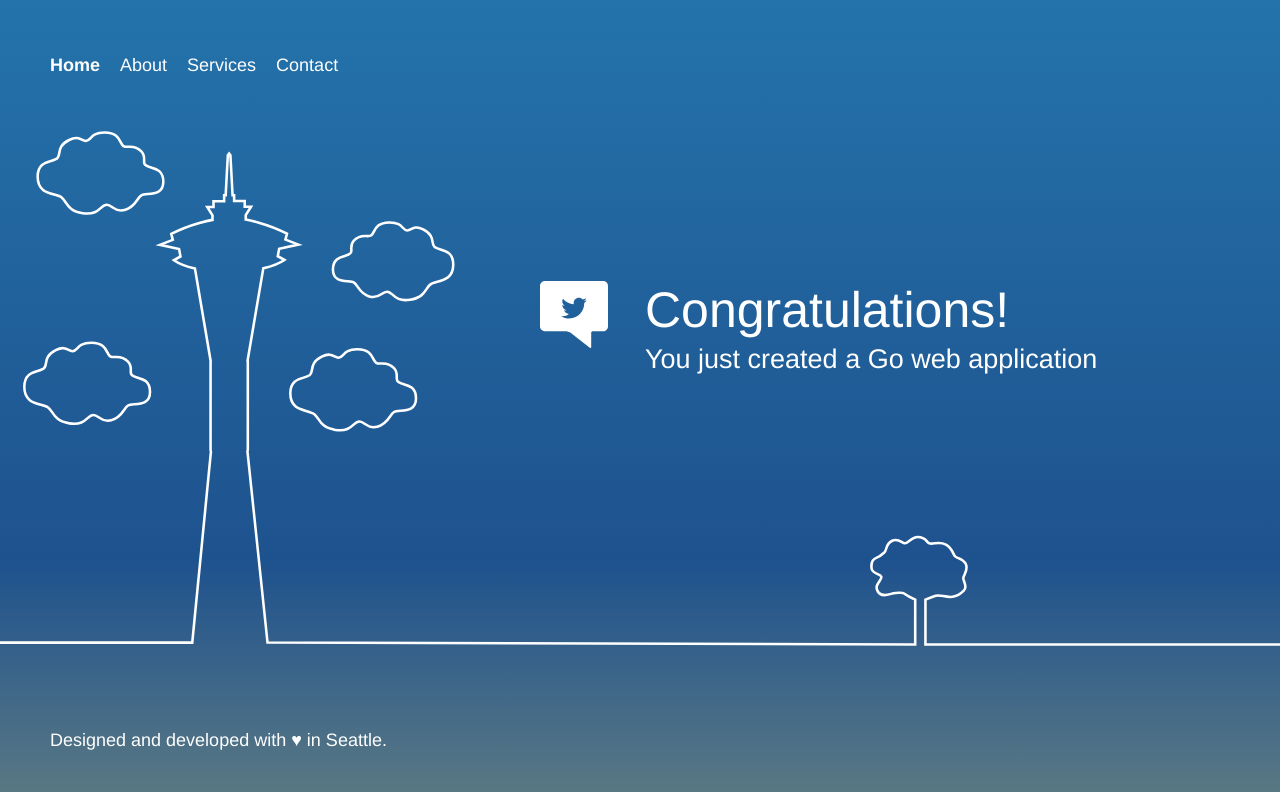
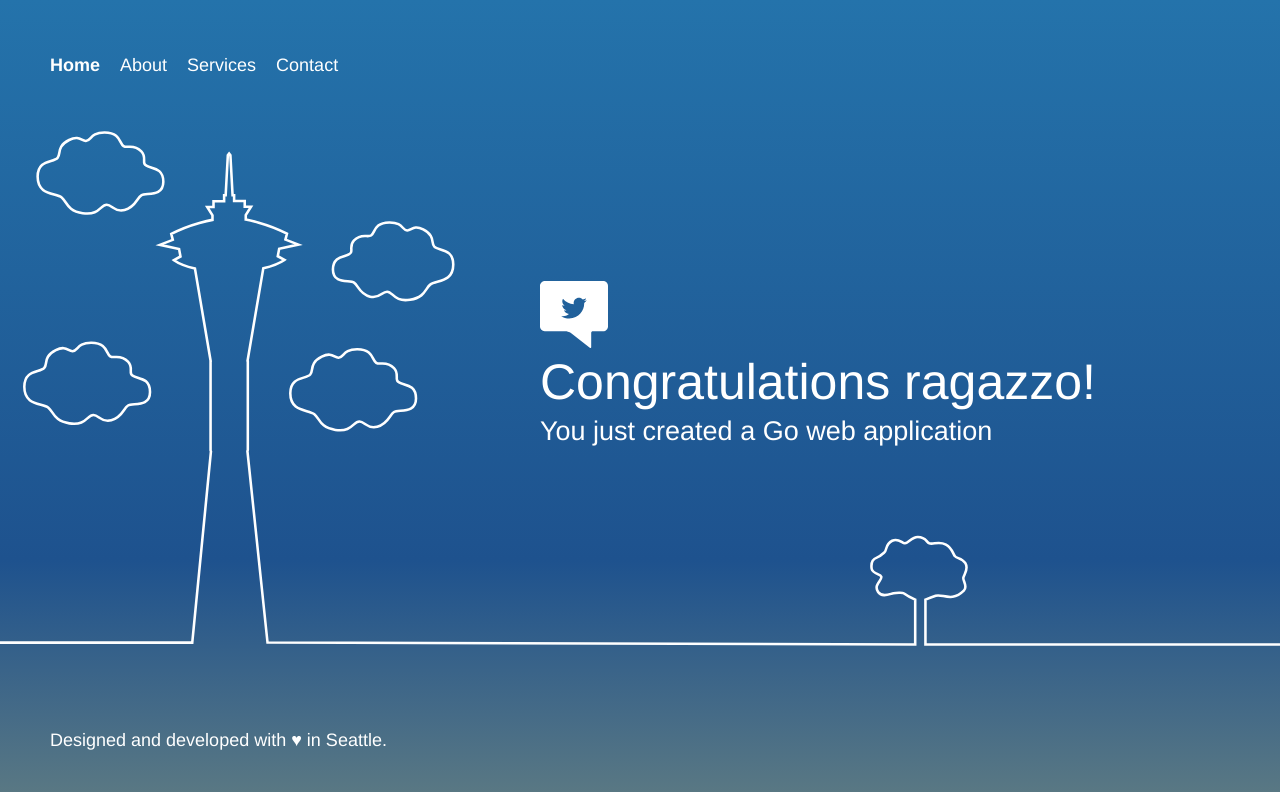
Before and after one commit to mmarzio67/Lifetrack, a plain HTML site: page public/index.html in a window 1280 px wide. Drawn offline with Linux system fonts and the light colour scheme.

Commit message:
modificato h1 index.html

```diff
--- a/public/index.html
+++ b/public/index.html
@@ -58,7 +58,7 @@
         <div class="message">
             <a class="twitter-link" href="http://twitter.com/home/?status=I%20created%20a%20project%20with%20AWS%20CodeStar!%20%23AWS%20%23AWSCodeStar%20https%3A%2F%2Faws.amazon.com%2Fcodestar"><img src="assets/img/tweet.svg" /></a>
             <div class="text">
-                <h1>Congratulations!</h1>
+                <h1>Congratulations ragazzo!</h1>
                 <h2>You just created a Go web application</h2>
             </div>
         </div>
```
